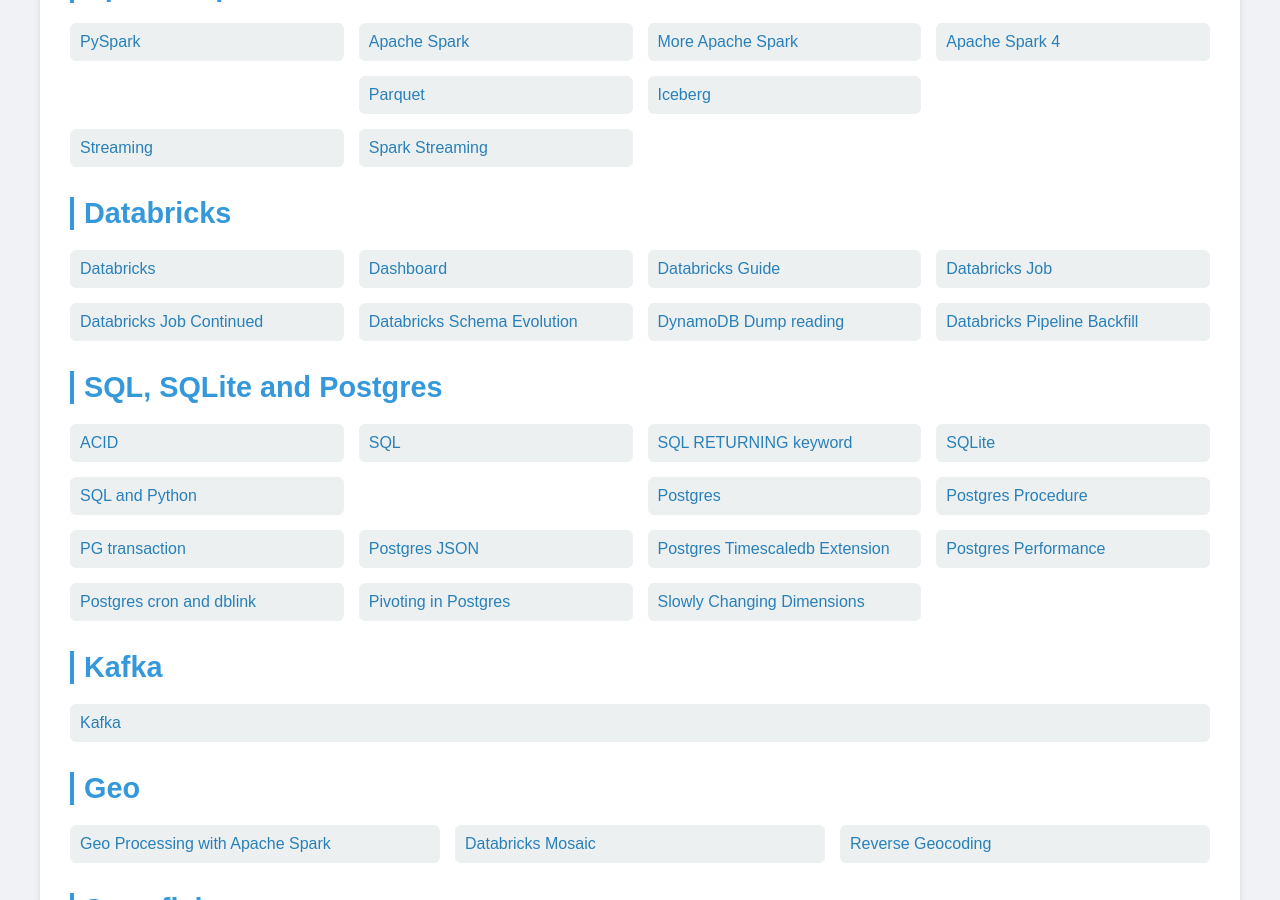
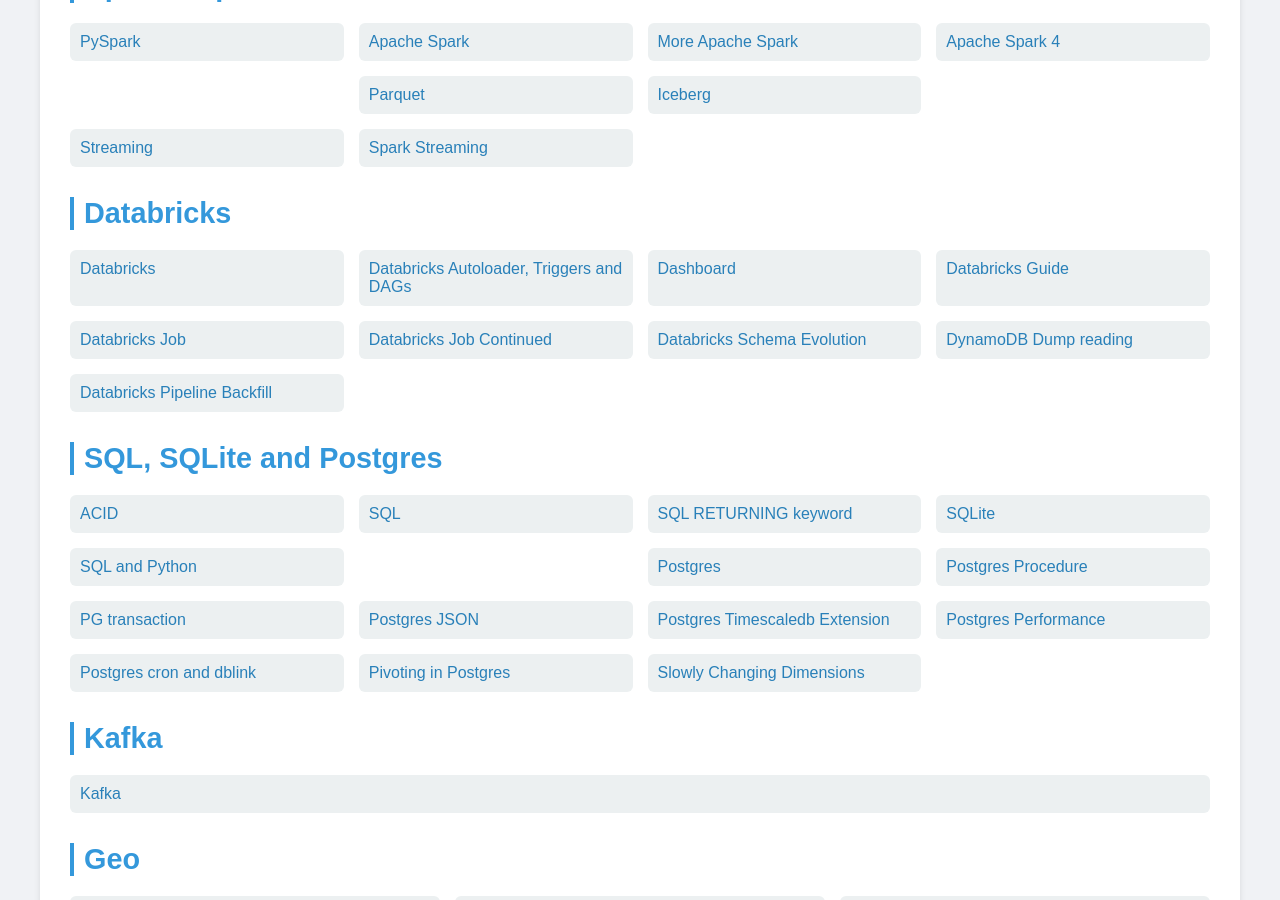
Before and after one commit to Michael-Lubinsky/michael-lubinsky.github.com, a Jekyll site: the page built from index.html, in a window 1280 px wide and 900 px high, scrolled down 618 px. Built offline with Jekyll 4.4.1, drawn with Linux system fonts in a browser that asks for light colours; some of the changed lines change nothing that is shown.

Commit message:
Fix DBT link path in index.html

```diff
--- a/index.html
+++ b/index.html
@@ -124,6 +124,7 @@
             <div class="links-grid">
 
                 <a href="spark/briks.html">Databricks</a>
+                <a href="spark/autoloader.html">Databricks Autoloader, Triggers and DAGs</a>
                 <a href="spark/databricks_dashboard.html">Dashboard</a>
                 <a href="spark/Databricks_Guide.pdf">Databricks Guide</a>
                 <a href="spark/databricks_job_and_task.html">Databricks Job</a>
@@ -246,7 +247,7 @@
             <h2>Apache Airflow and DBT</h2>
             <div class="links-grid">
                 <a href="airflow/airflow.html">Airflow</a>
-                <a href="dat/dbt.html">DBT</a>
+                <a href="dbt/dbt.html">DBT</a>
             </div>
         </div>
 
```
